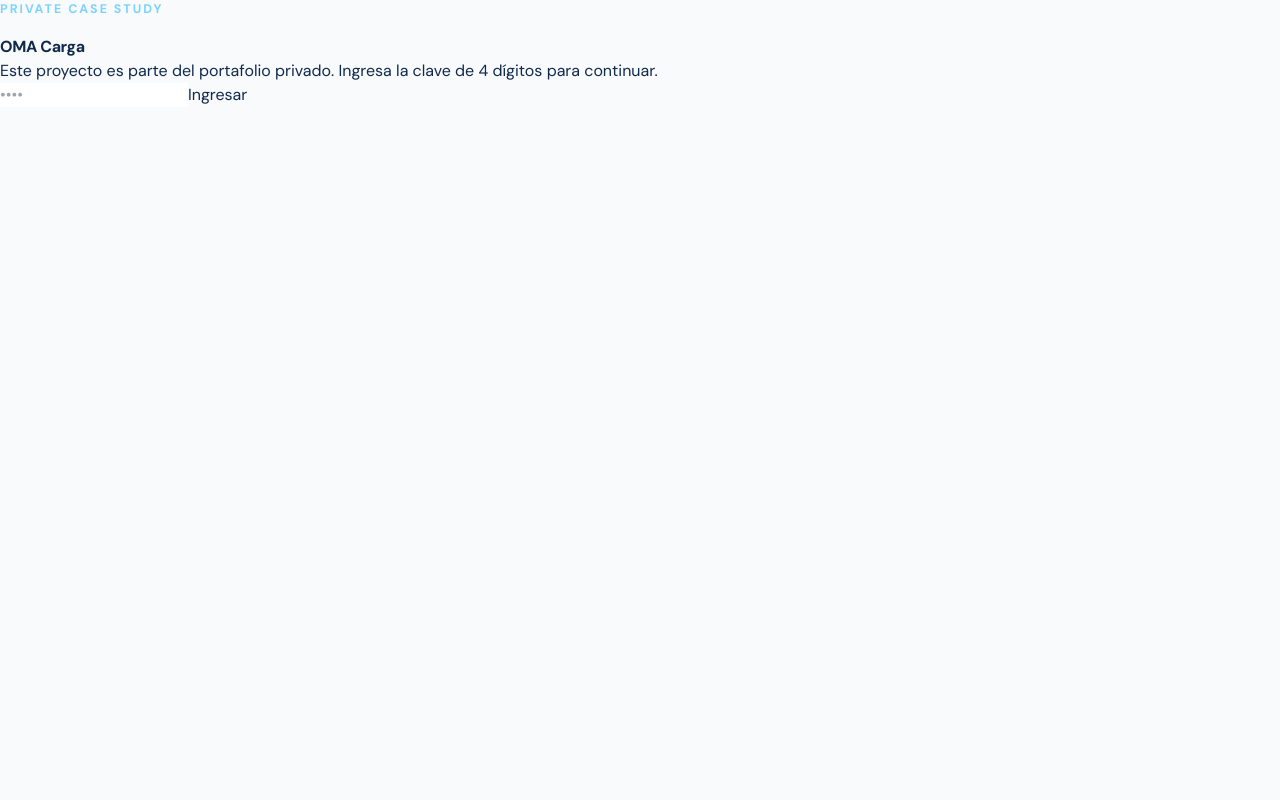
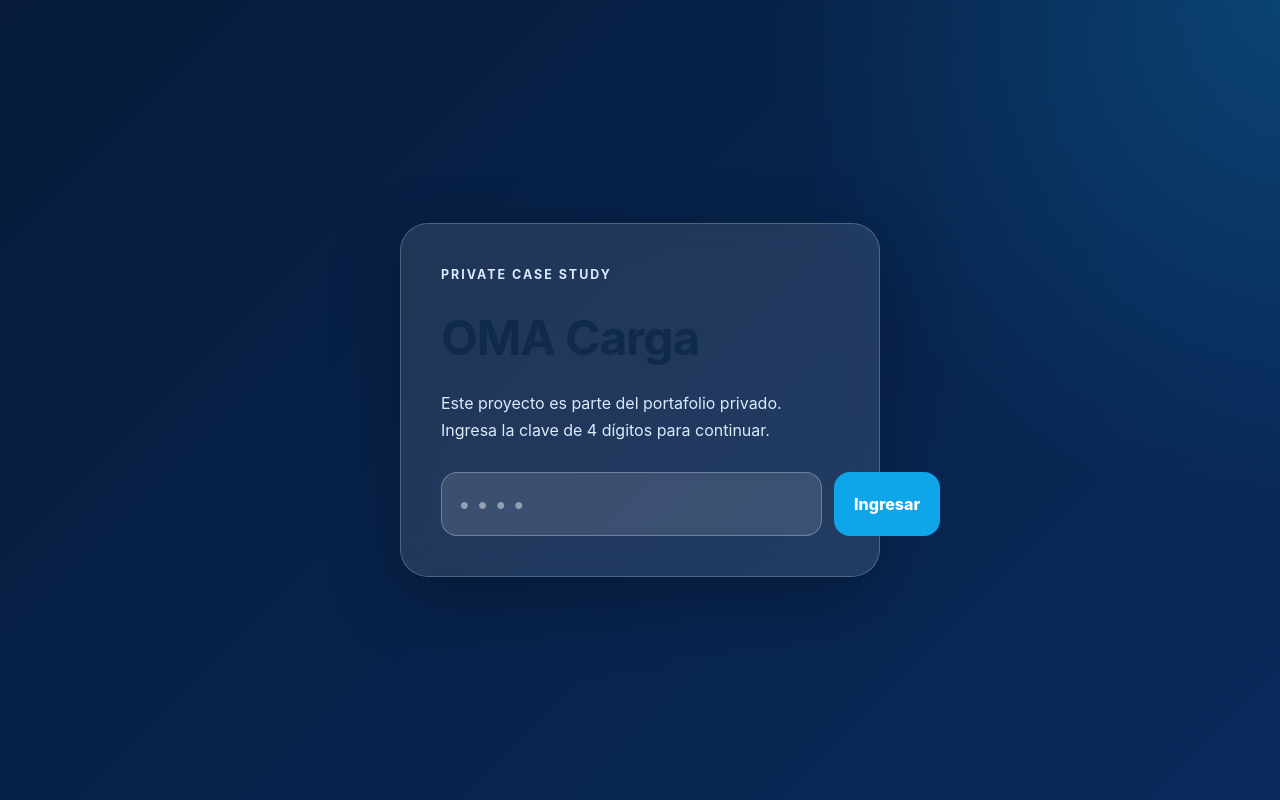
Before and after one commit to alissaov/alissa-website, a React (Vite) app: page /projects/oma-carga in a window 1280 px wide. Built offline with nearby package versions, Linux system fonts and the light colour scheme.

Commit message:
Update OmaCarga.css

```diff
--- a/src/pages/OmaCarga.css
+++ b/src/pages/OmaCarga.css
@@ -223,3 +223,88 @@
     padding-right: 6%;
   }
 }
+.oma-lock-page {
+  min-height: 100vh;
+  display: flex;
+  align-items: center;
+  justify-content: center;
+  padding: 32px;
+  background:
+    radial-gradient(circle at top right, rgba(14, 165, 233, 0.24), transparent 34%),
+    linear-gradient(135deg, #061b3a 0%, #0a2a5c 100%);
+  color: white;
+  font-family: Inter, Arial, sans-serif;
+}
+
+.oma-lock-card {
+  width: 100%;
+  max-width: 480px;
+  background: rgba(255, 255, 255, 0.1);
+  border: 1px solid rgba(255, 255, 255, 0.22);
+  border-radius: 28px;
+  padding: 40px;
+  box-shadow: 0 24px 70px rgba(0, 0, 0, 0.26);
+  backdrop-filter: blur(16px);
+}
+
+.oma-lock-card h1 {
+  font-size: 3rem;
+  margin: 0 0 16px;
+}
+
+.oma-lock-card p {
+  color: #dbeafe;
+  line-height: 1.7;
+}
+
+.oma-lock-form {
+  display: flex;
+  gap: 12px;
+  margin-top: 28px;
+}
+
+.oma-lock-form input {
+  flex: 1;
+  border: 1px solid rgba(255, 255, 255, 0.28);
+  background: rgba(255, 255, 255, 0.12);
+  color: white;
+  border-radius: 16px;
+  padding: 14px 16px;
+  font-size: 1.4rem;
+  letter-spacing: 0.25em;
+  outline: none;
+}
+
+.oma-lock-form input::placeholder {
+  color: rgba(255, 255, 255, 0.45);
+}
+
+.oma-lock-form button {
+  border: none;
+  background: #0ea5e9;
+  color: white;
+  border-radius: 16px;
+  padding: 14px 20px;
+  font-weight: 800;
+  cursor: pointer;
+}
+
+.oma-lock-form button:hover {
+  background: #0284c7;
+}
+
+.oma-lock-error {
+  margin-top: 16px;
+  color: #fecaca !important;
+  font-weight: 600;
+}
+
+@media (max-width: 600px) {
+  .oma-lock-form {
+    flex-direction: column;
+  }
+
+  .oma-lock-card {
+    padding: 28px;
+  }
+}
```
